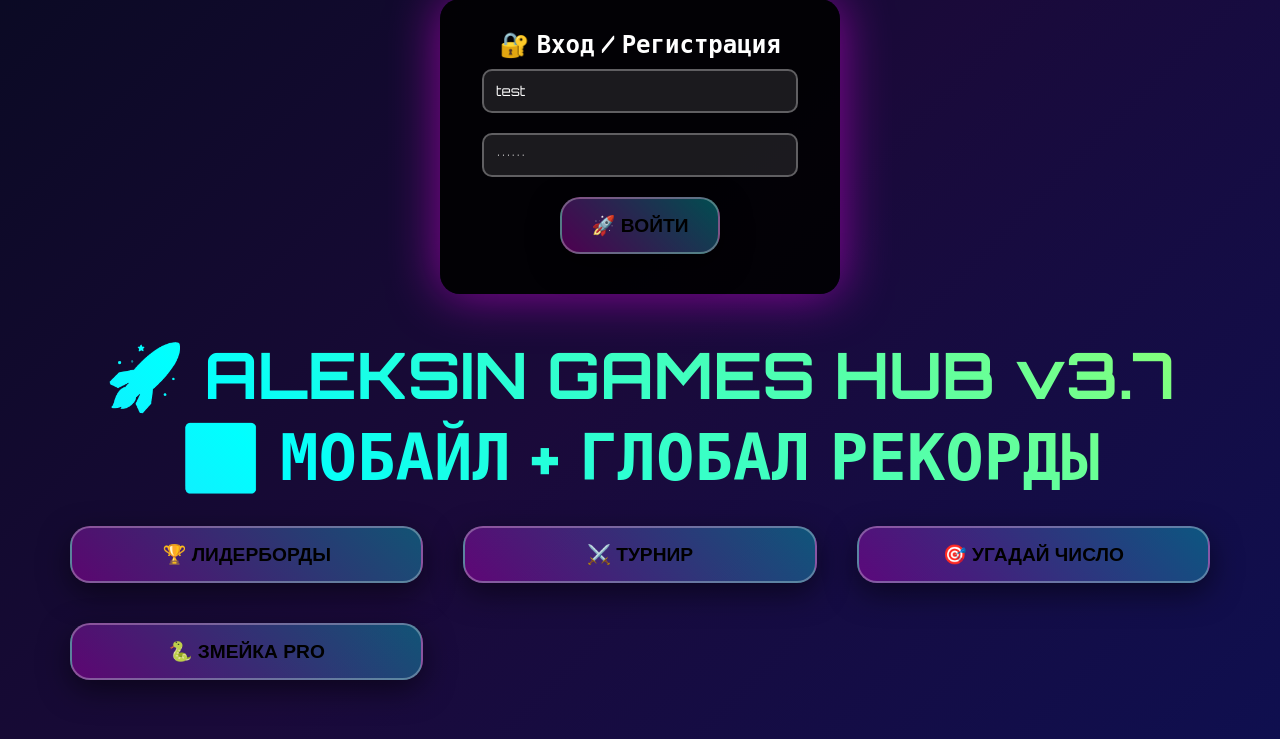
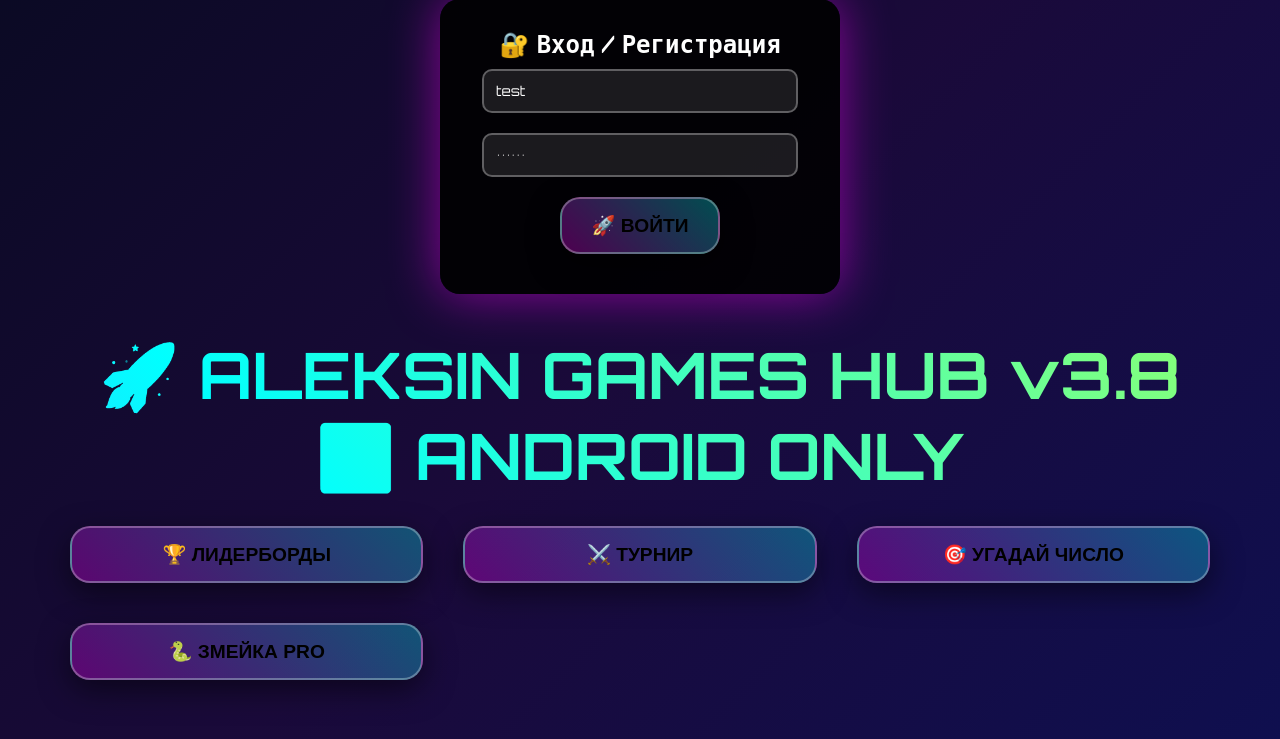
Before and after one commit to lCatNapl/aleksin-games-hub, a Flask app: page / in a window 1280 px wide. Shown: the part 61-800 px from the top of the page. Run offline with Flask 3, Linux system fonts and the light colour scheme.

Commit message:
Update index.html

```diff
--- a/templates/index.html
+++ b/templates/index.html
@@ -3,7 +3,7 @@
 <head>
     <meta charset="UTF-8">
     <meta name="viewport" content="width=device-width, initial-scale=1.0">
-    <title>🚀 ALEKSIN GAMES HUB v3.7 ✅ МОБАЙЛ ФИКС + ГЛОБАЛ РЕКОРДЫ</title>
+    <title>🚀 ALEKSIN GAMES HUB v3.8 ✅ ANDROID ONLY + МОБАЙЛ ФИКС</title>
     <style>
         @import url('https://fonts.googleapis.com/css2?family=Orbitron:wght@400;700;900&display=swap');
         *{margin:0;padding:0;box-sizing:border-box}
@@ -34,15 +34,31 @@
         @keyframes pulse{0%,100%{transform:scale(1)}50%{transform:scale(1.05)}}
         @media (max-width:768px){.container{padding:10px}.btn{padding:12px 20px;font-size:1rem}}
         .empty-table td{color:#888;font-style:italic}
+        .iphone-block{text-align:center;padding:100px;background:#000;color:#ff4444;font-family:Arial;font-size:2rem}
     </style>
 </head>
 <body>
-    <div id="statusBar">👋 Гость</div>
-    <div id="logoutContainer">
+    <!-- ✅ ANTI-IPHONE БЛОКИРОВКА -->
+    <script>
+        if (/iPad|iPhone|iPod/.test(navigator.userAgent) && !window.MSStream) {
+            document.body.innerHTML = `
+                <div class="iphone-block">
+                    <h1>🚫 iPhone НЕ ПОДДЕРЖИВАЕТСЯ</h1>
+                    <p>Играй на <strong>Android</strong> или <strong>ПК</strong> 🚀</p>
+                    <p>Змейка PRO v3.8 — только для настоящих геймеров!</p>
+                    <div style="font-size:4rem;margin:50px">💀</div>
+                </div>
+            `;
+            document.title = "iPhone Заблокирован";
+        }
+    </script>
+
+    <div id="statusBar" style="display:none">👋 Гость</div>
+    <div id="logoutContainer" style="display:none">
         <button class="btn" id="logoutBtn" onclick="logout()">👋 ВЫЙТИ</button>
     </div>
 
-    <div class="container">
+    <div class="container" style="display:none">
         <div id="authSection" class="section active">
             <h2>🔐 Вход / Регистрация</h2>
             <input type="text" id="usernameInput" placeholder="test" value="test">
@@ -50,7 +66,7 @@
             <button class="btn" onclick="login()">🚀 ВОЙТИ</button>
         </div>
 
-        <h1>🚀 ALEKSIN GAMES HUB v3.7 ✅ МОБАЙЛ + ГЛОБАЛ РЕКОРДЫ</h1>
+        <h1>🚀 ALEKSIN GAMES HUB v3.8 ✅ ANDROID ONLY</h1>
 
         <div class="game-grid">
             <button class="btn" onclick="showGame('leaderboards')">🏆 ЛИДЕРБОРДЫ</button>
@@ -82,7 +98,7 @@
         </div>
 
         <div id="snakeSection" class="section">
-            <h2>🐍 ЗМЕЙКА PRO 📱 МОБАЙЛ ФИКС</h2>
+            <h2>🐍 ЗМЕЙКА PRO 📱 ANDROID ФИКС</h2>
             <div class="game-grid">
                 <button class="btn" onclick="startSnake('easy')">Лёгкая</button>
                 <button class="btn" onclick="startSnake('normal')">Средняя</button>
@@ -92,13 +108,20 @@
                 <canvas id="gameCanvas" width="400" height="400" tabindex="0"></canvas>
                 <div id="snakeScore" style="position:absolute;top:10px;left:10px;font-size:1.5rem;font-weight:700;color:#00ff00">Счёт: 0</div>
                 <div style="position:absolute;bottom:-50px;left:50%;transform:translateX(-50%);font-size:1.2rem">
-                    📱 Свайп ←→↑↓
+                    📱 Свайп ←→↑↓ (Android only!)
                 </div>
             </div>
         </div>
     </div>
 
     <script>
+        // ✅ ПОДТВЕРЖДЕНИЕ Android/PC — показываем игру
+        if (!/iPad|iPhone|iPod/.test(navigator.userAgent) || window.MSStream) {
+            document.querySelector('.container').style.display = 'block';
+            document.getElementById('statusBar').style.display = 'block';
+            document.getElementById('logoutContainer').style.display = 'block';
+        }
+
         // ГЛОБАЛЬНЫЕ ДАННЫЕ — ВСЕ ИГРОКИ ВИДЯТ ОДИНАКОВО
         let currentUser = localStorage.getItem('aleksinUser') || null;
         let leaderboards = JSON.parse(localStorage.getItem('aleksinLeaderboards')) || {};
@@ -162,7 +185,6 @@
             isSnakeActive = false;
             snake = [];
             snakeScore = 0;
-            document.body.style.overflow = 'auto';
 
             currentUser = null;
             document.getElementById('statusBar').textContent = '👋 Гость';
@@ -301,7 +323,7 @@
             document.getElementById('guessInput').value = '';
         }
 
-        // ✅ ЗМЕЙКА МОБАЙЛ ФИКС — БЕЗ СКРОЛЛА И ПОВОРОТА
+        // ✅ ЗМЕЙКА ANDROID ONLY — МОБАЙЛ ФИКС
         function startSnake(difficulty) {
             currentGameType = 'snake';
             currentDifficulty = difficulty;
@@ -318,7 +340,6 @@
             gameRunning = true;
             if (snakeInterval) clearInterval(snakeInterval);
 
-            // ✅ МОБАЙЛ ФИКС: touchend вместо touchmove
             let touchStartX = 0, touchStartY = 0;
 
             const cleanupTouch = () => {
@@ -339,7 +360,6 @@
                 const deltaX = e.changedTouches[0].clientX - touchStartX;
                 const deltaY = e.changedTouches[0].clientY - touchStartY;
 
-                // ✅ Короткие свайпы >30px БЕЗ конфликта
                 if (Math.abs(deltaX) > Math.abs(deltaY) && Math.abs(deltaX) > 30) {
                     if (deltaX > 0 && snakeDirection.x === 0) snakeDirection = {x:1,y:0};
                     else if (deltaX < 0 && snakeDirection.x === 0) snakeDirection = {x:-1,y:0};
@@ -353,10 +373,9 @@
             canvas.addEventListener('touchstart', handleTouchStart, { passive: false });
             canvas.addEventListener('touchend', handleTouchEnd, { passive: false });
 
-            // ✅ БЛОКИРОВКА СКРОЛЛА ТОЛЬКО НА CANVAS
             canvas.style.touchAction = 'none';
+            canvas.focus();
 
-            canvas.focus();
             const speeds = {easy:200, normal:150, hard:100};
 
             function gameLoop() {
```
